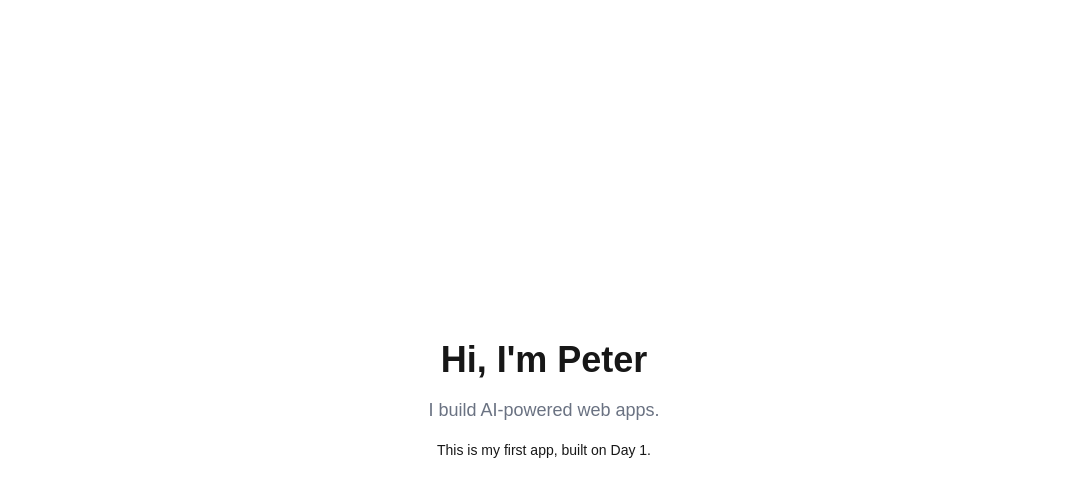
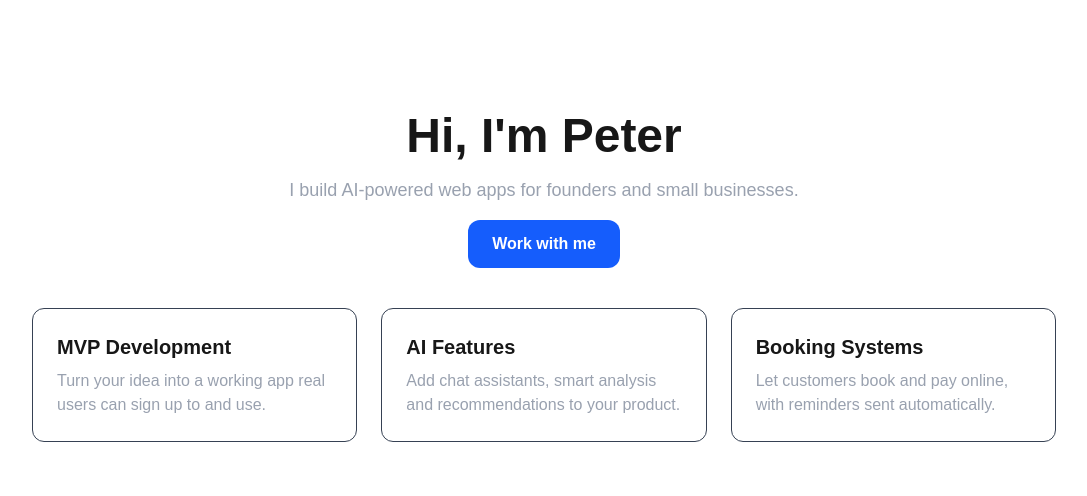
Before and after one commit to profadeps2-arch/my-first-app, a Next.js app: page / in a window 1280 px wide. Shown: the top 496 px of the page, without its empty margins (96-1183 px from the left). Built offline with nearby package versions, Linux system fonts and the light colour scheme.

Commit message:
services section

```diff
--- a/app/page.tsx
+++ b/app/page.tsx
@@ -1,9 +1,40 @@
+function ServiceCard({ title, description }: { title: string; description: string }) {
+  return (
+    <div className="rounded-xl border border-gray-700 p-6 flex flex-col gap-2">
+      <h3 className="text-xl font-bold">{title}</h3>
+      <p className="text-gray-400">{description}</p>
+    </div>
+  );
+}
+
 export default function Home() {
   return (
-    <main className="min-h-screen flex flex-col items-center justify-center gap-4 p-8">
-      <h1 className="text-4xl font-bold">Hi, I'm Peter</h1>
-      <p className="text-lg text-gray-500">I build AI-powered web apps.</p>
-      <p className="text-sm">This is my first app, built on Day 1.</p>
+    <main className="min-h-screen flex flex-col items-center gap-10 p-8">
+      <section className="flex flex-col items-center gap-4 mt-20 text-center">
+        <h1 className="text-5xl font-bold">Hi, I'm Peter</h1>
+        <p className="text-lg text-gray-400">I build AI-powered web apps for founders and small businesses.</p>
+        <a
+          href="mailto:Profadeps2@gmail.com"
+          className="bg-blue-600 text-white px-6 py-3 rounded-xl font-semibold"
+        >
+          Work with me
+        </a>
+      </section>
+
+      <section className="grid gap-6 md:grid-cols-3 max-w-5xl w-full">
+        <ServiceCard
+          title="MVP Development"
+          description="Turn your idea into a working app real users can sign up to and use."
+        />
+        <ServiceCard
+          title="AI Features"
+          description="Add chat assistants, smart analysis and recommendations to your product."
+        />
+        <ServiceCard
+          title="Booking Systems"
+          description="Let customers book and pay online, with reminders sent automatically."
+        />
+      </section>
     </main>
   );
 }
```
